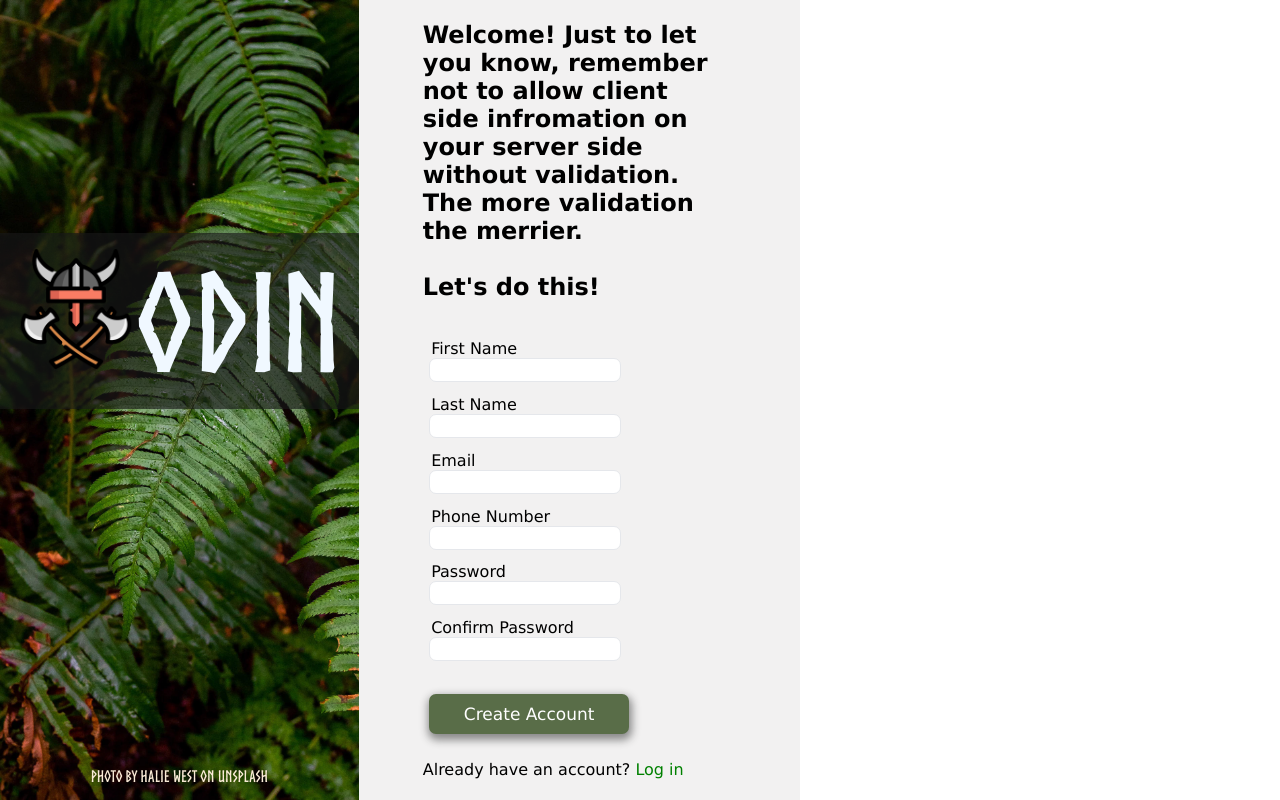
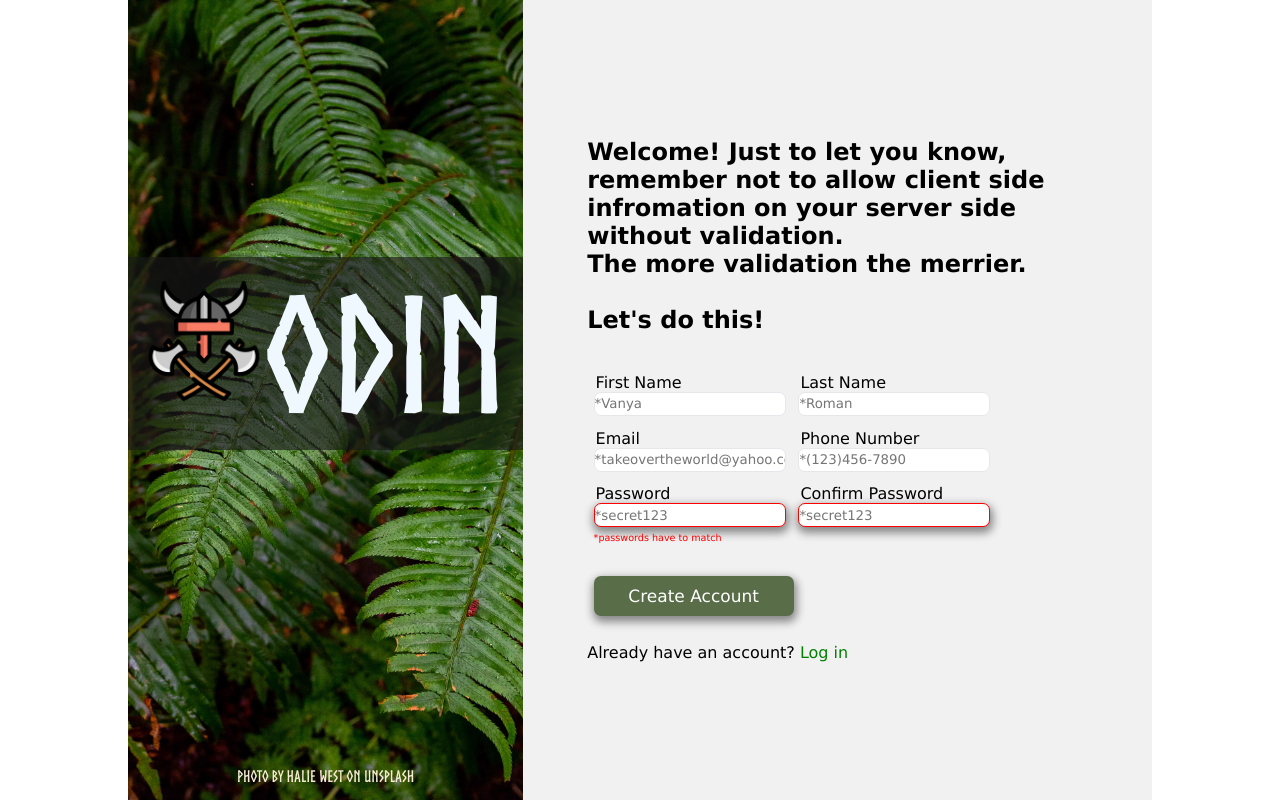
Before and after one commit to theVanya-iam/odin_form, a plain HTML site: page index.html in a window 1280 px wide. Drawn offline with Linux system fonts and the light colour scheme; a script that the page names is missing.

Commit message:
final css and html edits

```diff
--- a/index.html
+++ b/index.html
@@ -25,27 +25,28 @@
         <form action="#">
                     <div class="input">
                         <label for="firstName">First Name</label>
-                        <input type="text" id="firstName" name="First Name" required>
+                        <input type="text" id="firstName" name="First Name" placeholder="*Vanya"required>
                     </div>
                     <div class="input">
                         <label for="lastName">Last Name</label>
-                        <input type="text" id="lastName" name="Last Name">
+                        <input type="text" id="lastName" name="Last Name" placeholder="*Roman">
                     </div>
                     <div class="input">
                         <label for="email">Email</label>
-                        <input type="email" id="email" name="Email" required>
+                        <input type="email" id="email" name="Email" placeholder="*takeovertheworld@yahoo.com" required>
                     </div>
                     <div class="input">
                         <label for="phoneNumber">Phone Number</label>
-                        <input type="tel" id="phoneNumber" name="Phone Number" required>
+                        <input type="tel" id="phoneNumber" name="Phone Number" placeholder="*(123)456-7890" required>
                     </div>
                     <div class="input">
                         <label for="password">Password</label>
-                        <input type="password" id="password" name="Password" required>
+                        <input type="password" id="password" name="Password" placeholder="*secret123" class="error" required>
+                        <span class="error_message">*passwords have to match</span>
                     </div>
                     <div class="input">
                         <label for="passwordConfirm">Confirm Password</label>
-                        <input type="password" id="passwordConfirm" name="Confirm Password" required>
+                        <input type="password" id="passwordConfirm" name="Confirm Password" placeholder="*secret123" class="error" required>
                     </div>
                     <div class="form_button">
                         <button type="submit">Create Account</button>
--- a/styles.css
+++ b/styles.css
@@ -16,19 +16,27 @@
 
 body{
     display: flex;
-    margin: 0px;
-    height: 100vh;
-    width: 100vh;
+    flex-wrap: row nowrap;
+    padding-left: 10vw;
+    padding-right: 10vw;
+    min-height: 100vh;
+    width: 100vw;
 }
 
 /* left side */
 
 .leftSide{
     display: flex;
+    flex-flow: column;
+    flex: 3;
     background-image: url("./greenBG.webp");
     background-size: cover;
+    background-position: center;
+    background-repeat: no-repeat;
+    width: 40vw;
     flex-direction: column;
-    justify-content: flex-end;
+    justify-content: space-between;
+    text-align: center;
     align-items: center;
 }
 
@@ -41,12 +49,10 @@ body{
     display: flex;
     align-items: center;
     justify-items: center;
-    align-items: center;
-    justify-items: center;
     padding: 1rem;
     margin-top: 65%;
     margin-bottom: auto;
-    font-size: 8.5em;
+    font-size: 20vh;
     color:aliceblue;
     background-color: rgba(25, 25, 25, 0.634);
 }
@@ -65,8 +71,7 @@ body{
 
 .rightSide{
     display: flex;
-    flex-flow: column;
-    flex-wrap: wrap;
+    flex-flow: column nowrap;
     justify-content: center;
     background-color: rgb(242, 241, 241);
     padding-left: 5vw;
@@ -102,6 +107,23 @@ input{
     width: 12rem;
 }
 
+:focus{
+    border: 1px solid rgb(162, 162, 246);
+    box-shadow: 1px 4px 9px 2px #888888;
+}
+
+.error{
+    border: 1px solid red;
+    box-shadow: 1px 4px 9px 2px #888888;
+}
+
+.error_message{
+    color: red;
+    margin-top: 5px;
+    font-size: 0.6em;
+    visibility: visible;
+}
+
 button{
     margin-top: 20px;
     margin-bottom: 20px;
```
